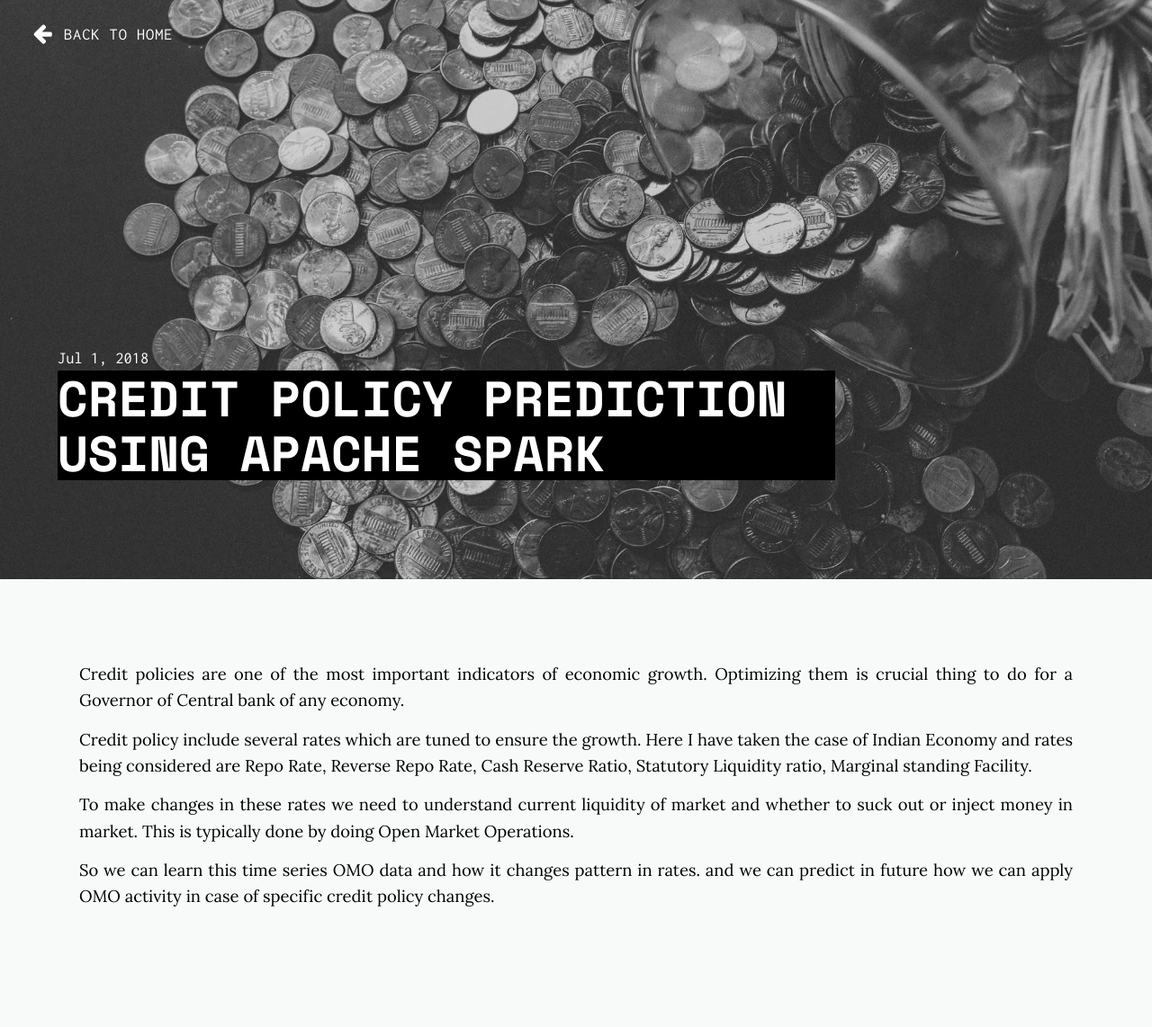
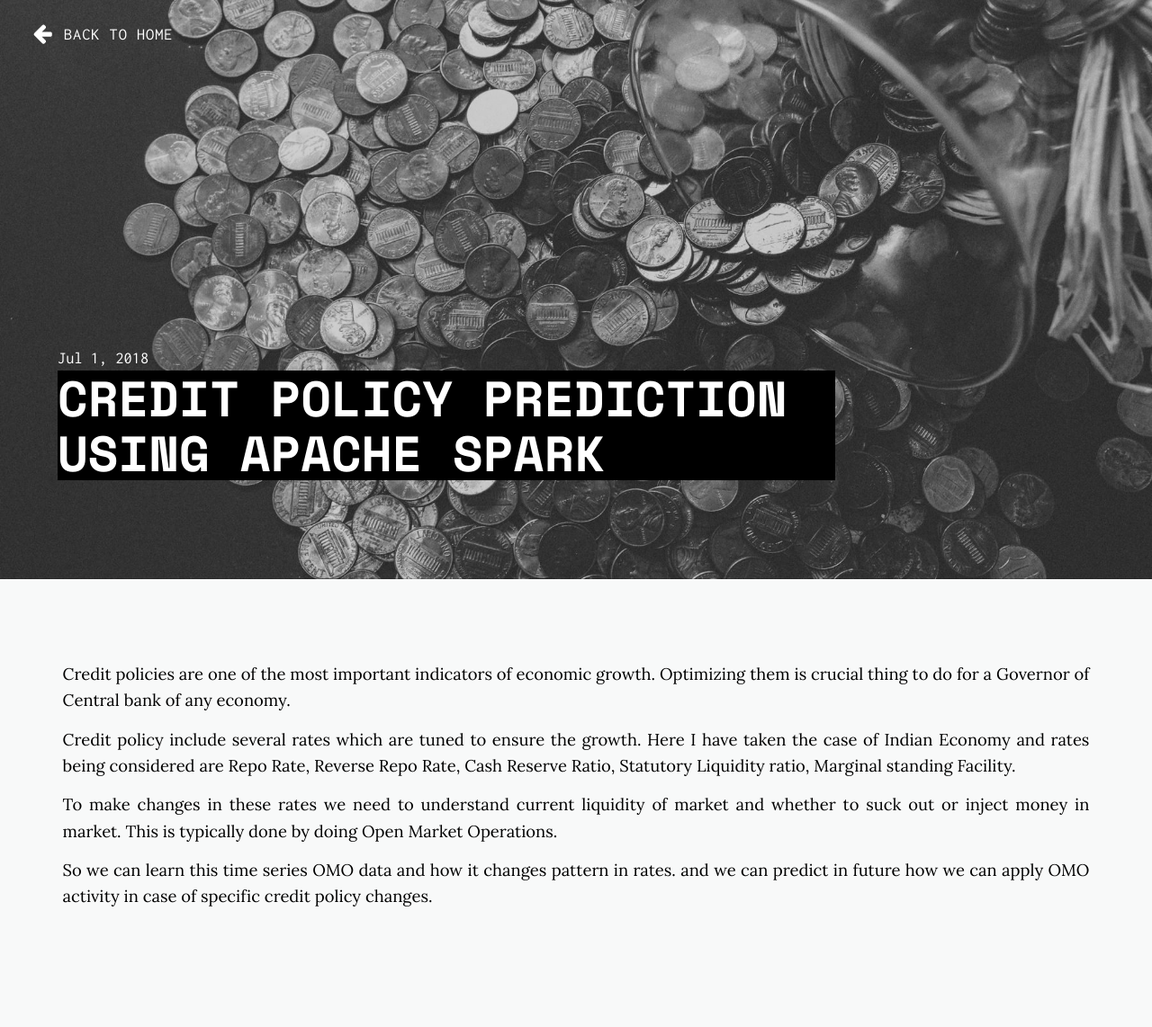
Before and after one commit to daftengineer/daftengineer.github.io, a Jekyll site: the page built from _posts/2018-07-01-eco-spark.markdown, in a window 1280 px wide. Shown: the whole page at 90% size. Built offline with Jekyll 4.4.1, drawn with Linux system fonts in a browser that asks for light colours; nearby versions of some CDN libraries.

Commit message:
Update _components.scss

```diff
--- a/_sass/_components.scss
+++ b/_sass/_components.scss
@@ -385,7 +385,7 @@
  */
 .post {
   width: 95%;
-  max-width: 60em;
+  max-width: 62em;
   margin: 0 auto;
 
   font-family: $font-post;
```
